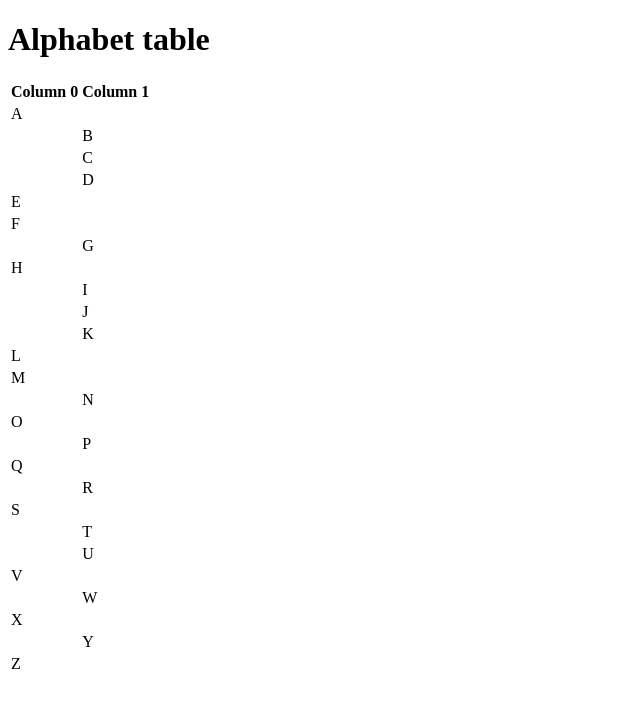
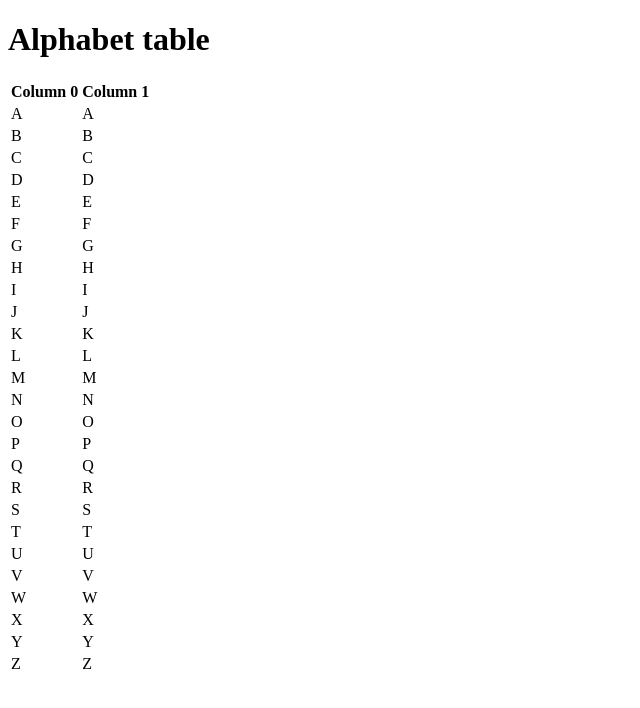
Before and after one commit to comp426-2023-spring/a01-brynnam, a website: page public/index.html in a window 1280 px wide. Shown: the whole page, without its empty margins (0-640 px from the left). Drawn offline with Linux system fonts and the light colour scheme.

Commit message:
fix html table

```diff
--- a/public/index.html
+++ b/public/index.html
@@ -11,87 +11,87 @@
             		<table>
 				<thead>
   					<tr>
-                        <th scope="col">Column 0</th><th scope="col">Column 1</th>
+    						<th>Column 0</th><th>Column 1</th>
   					</tr>
 				</thead>
 				<tbody>
   					<tr>
-                        <td>A</td><td></td>
+    						<td>A</td><td>A</td>
   					</tr>
   					<tr>
-                        <td></td><td>B</td>
+    						<td>B</td><td>B</td>
   					</tr>
   					<tr>
-                        <td></td><td>C</td>
+    						<td>C</td><td>C</td>
   					</tr>
   					<tr>
-                        <td></td><td>D</td>
+    						<td>D</td><td>D</td>
   					</tr>
   					<tr>
-                        <td>E</td><td></td>
+    						<td>E</td><td>E</td>
   					</tr>
   					<tr>
-                        <td>F</td><td></td>
+    						<td>F</td><td>F</td>
   					</tr>
   					<tr>
-                        <td></td><td>G</td>
+    						<td>G</td><td>G</td>
   					</tr>
   					<tr>
-                        <td>H</td><td></td>
+    						<td>H</td><td>H</td>
   					</tr>
 					<tr>
-                        <td></td><td>I</td>
+    						<td>I</td><td>I</td>
   					</tr>
   					<tr>
-                        <td></td><td>J</td>
+    						<td>J</td><td>J</td>
   					</tr>
   					<tr>
-                        <td></td><td>K</td>
+    						<td>K</td><td>K</td>
   					</tr>
   					<tr>
-                        <td>L</td><td></td>
+    						<td>L</td><td>L</td>
   					</tr>
   					<tr>
-                        <td>M</td><td></td>
+    						<td>M</td><td>M</td>
   					</tr>
   					<tr>
-                        <td></td><td>N</td>
+    						<td>N</td><td>N</td>
   					</tr>
   					<tr>
-                        <td>O</td><td></td>
+    						<td>O</td><td>O</td>
   					</tr>
   					<tr>
-                        <td></td><td>P</td>
+    						<td>P</td><td>P</td>
   					</tr>
 					<tr>
-                        <td>Q</td><td></td>
+    						<td>Q</td><td>Q</td>
   					</tr>
   					<tr>
-                        <td></td><td>R</td>
+    						<td>R</td><td>R</td>
   					</tr>
   					<tr>
-                        <td>S</td><td></td>
+    						<td>S</td><td>S</td>
   					</tr>
   					<tr>
-                        <td></td><td>T</td>
+    						<td>T</td><td>T</td>
   					</tr>
   					<tr>
-                        <td></td><td>U</td>
+    						<td>U</td><td>U</td>
   					</tr>
   					<tr>
-                        <td>V</td><td></td>
+    						<td>V</td><td>V</td>
   					</tr>
   					<tr>
-                        <td></td><td>W</td>
+    						<td>W</td><td>W</td>
   					</tr>
   					<tr>
-                        <td>X</td><td></td>
+    						<td>X</td><td>X</td>
   					</tr>
 					<tr>
-                        <td></td><td>Y</td>
+    						<td>Y</td><td>Y</td>
   					</tr>
   					<tr>
-                        <td>Z</td><td></td>
+    						<td>Z</td><td>Z</td>
   					</tr>
 				</tbody>
 			</table>
```
Lines whose indentation alone changed are shown as unchanged.
